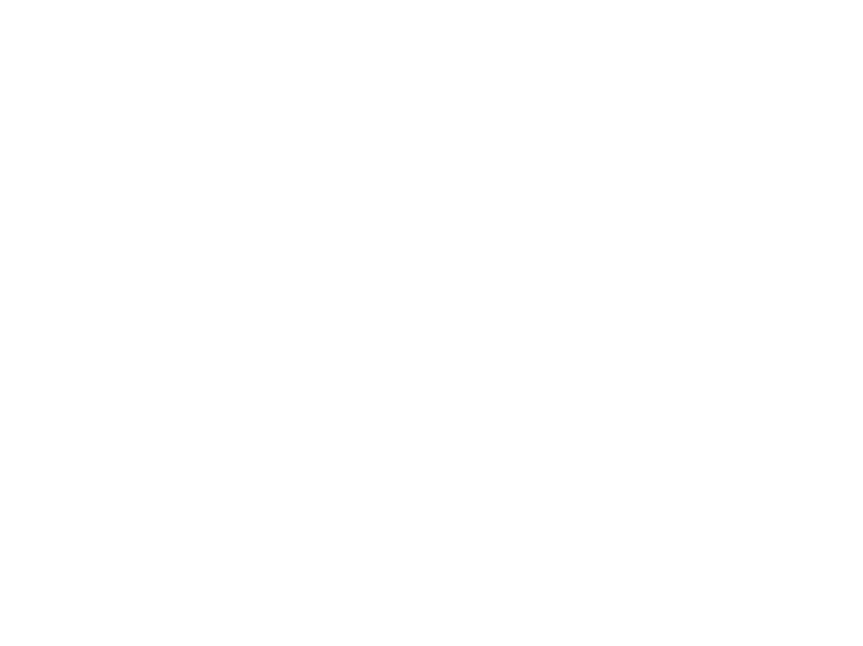
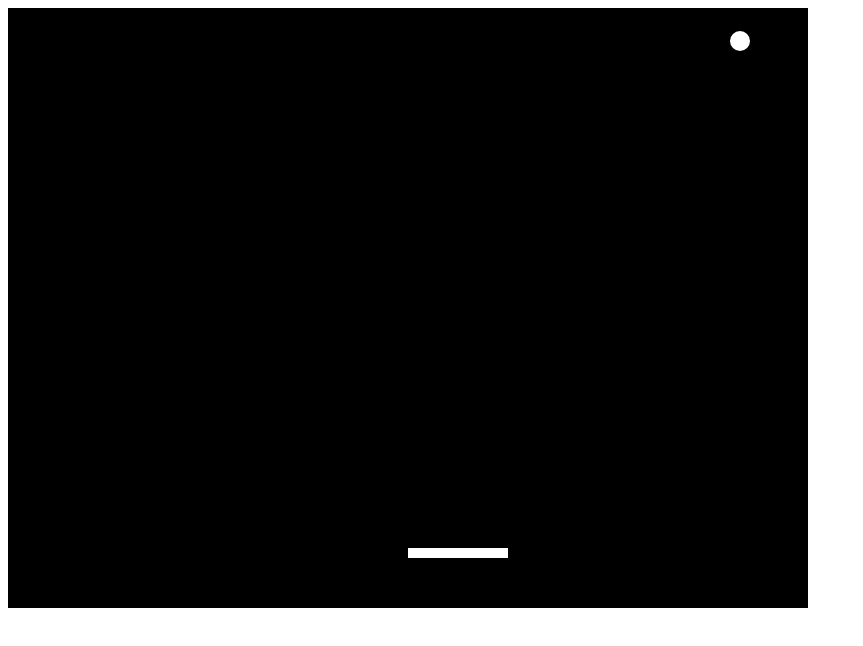
Before and after one commit to BrandonSmith8038/Udemy-JsCanvasGames, a plain HTML site: page Brick Destroyer/index.html in a window 1280 px wide. Shown: the whole page, without its empty margins (0-863 px from the left). Drawn offline with Linux system fonts and the light colour scheme.

Commit message:
Finished Section 1

```diff
--- a/Brick Destroyer/index.html
+++ b/Brick Destroyer/index.html
@@ -5,7 +5,7 @@
 	<title>Brick Destroyer</title>
 </head>
 <body>
-
+	<canvas id="gameCanvas" width="800" height="600"></canvas>
 </body>
-	<script>"/js/app.js"</script>
+	<script src="js/app.js"></script>
 </html>
--- a/Brick Destroyer/js/app.js
+++ b/Brick Destroyer/js/app.js
@@ -1,3 +1,103 @@
-document.ready(function(){
-	alert("test");
-})
+var ballX = 75;
+var ballY = 75;
+var ballSpeedX = 5;
+var ballSpeedY = 7;
+
+const PADDLE_WIDTH = 100;
+const PADDLE_THICKNESS = 10;
+const PADDLE_DIST_FROM_EDGE = 60;
+var paddleX = 400;
+
+var canvas, canvasContext;
+
+function updateMousePos(evt) {
+	var rect = canvas.getBoundingClientRect();
+	var root = document.documentElement;
+
+	var mouseX = evt.clientX - rect.left - root.scrollLeft;
+
+	paddleX = mouseX - PADDLE_WIDTH/2;
+}
+
+window.onload = function() {
+	canvas = document.getElementById('gameCanvas');
+	canvasContext = canvas.getContext('2d');
+
+
+	var framesPerSecond = 30;
+	setInterval(updateAll, 1000 / framesPerSecond);
+
+	canvas.addEventListener('mousemove', updateMousePos);
+
+}
+
+function updateAll() {
+	moveAll()
+	drawAll()
+}
+
+function ballReset(){
+	ballX = canvas.width/2;
+	ballY = canvas.height/2;
+
+}
+
+function moveAll() {
+	ballX += ballSpeedX;
+	ballY += ballSpeedY;
+
+	if (ballX > canvas.width) { //right
+		ballSpeedX *= -1;
+	}
+	if (ballX < 0) { //left
+		ballSpeedX *= -1;
+	}
+	if (ballY > canvas.height) { //bottom
+		ballReset();
+		//ballSpeedY *= -1;
+	}
+	if (ballY < 0) { //top
+		ballSpeedY *= -1;
+	}
+
+	var paddleTopEdgeY = canvas.height - PADDLE_DIST_FROM_EDGE;
+	var paddleBottomEdgeY = paddleTopEdgeY + PADDLE_THICKNESS;
+	var paddleLeftEdgeX = paddleX;
+	var paddleRightEdgeX = paddleLeftEdgeX + PADDLE_WIDTH;
+
+	if(ballY > paddleTopEdgeY && //below the top of paddle
+		 ballY < paddleBottomEdgeY && //above bottom of paddle
+		 ballX > paddleLeftEdgeX && //right of the left side of the paddle
+		 ballX < paddleRightEdgeX) { //left of the right side of the paddle
+
+		ballSpeedY *= -1;
+
+		var centerOfPaddleX = paddleX + PADDLE_WIDTH/2;
+		var ballDistFromPaddleCenterX = ballX - centerOfPaddleX;
+		ballSpeedX = ballDistFromPaddleCenterX * 0.35;
+
+	}
+}
+
+function drawAll() {
+	colorRect(0, 0, canvas.width, canvas.height, 'black'); //clear screen
+
+	colorCircle(ballX, ballY, 10, 'white') //draw ball
+
+	colorRect(paddleX, canvas.height-PADDLE_DIST_FROM_EDGE,PADDLE_WIDTH,PADDLE_THICKNESS,'white')
+
+}
+
+
+function colorRect(topLeftX, topLeftY, boxWidth, boxHeight, fillColor) {
+	canvasContext.fillStyle = fillColor;
+	canvasContext.fillRect(topLeftX, topLeftY, boxWidth, boxHeight);
+}
+
+
+function colorCircle(centerX, centerY, radius, fillColor) {
+	canvasContext.fillStyle = fillColor;
+	canvasContext.beginPath();
+	canvasContext.arc(centerX, centerY, radius, 0, Math.PI * 2, true);
+	canvasContext.fill();
+}
```
